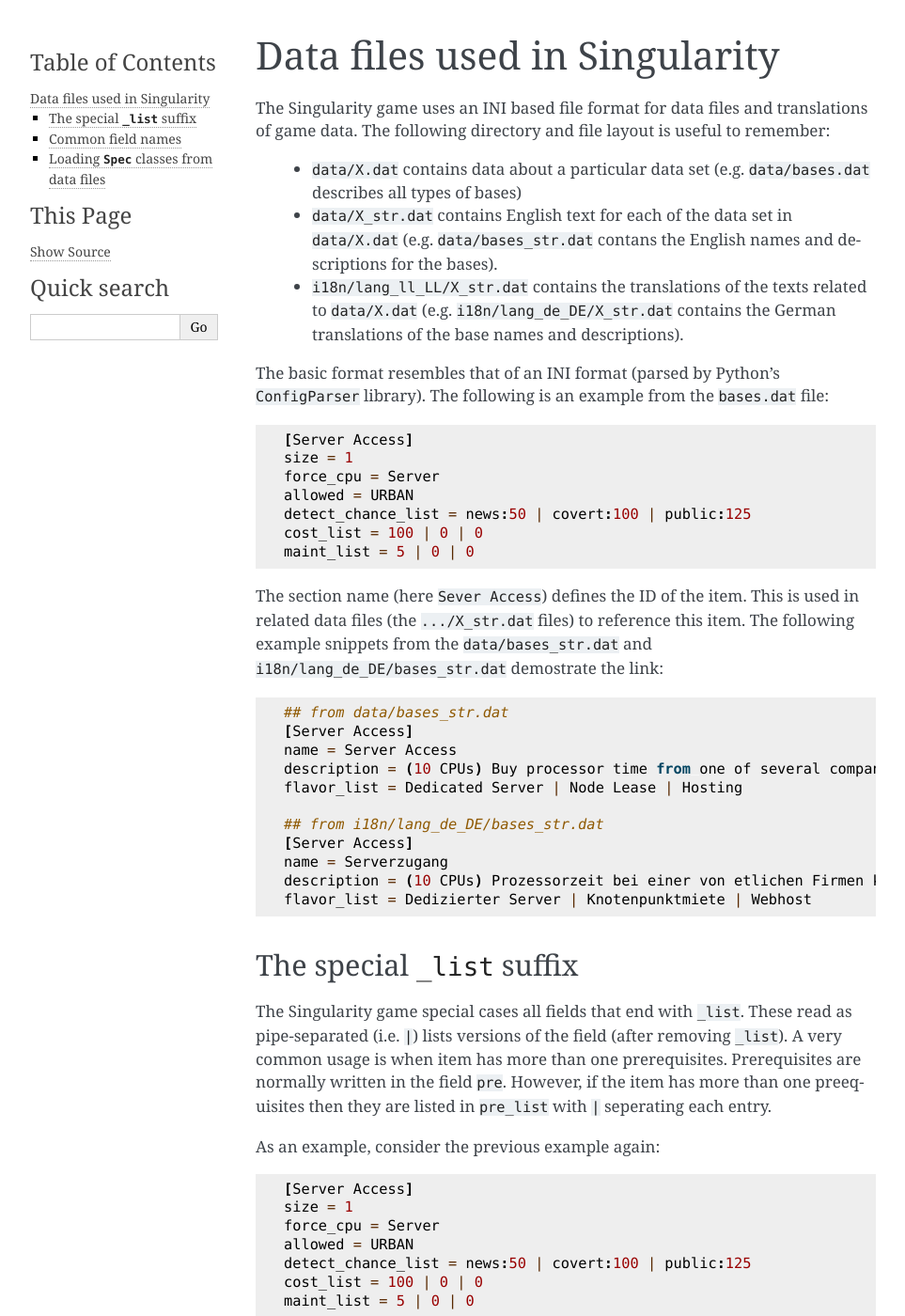
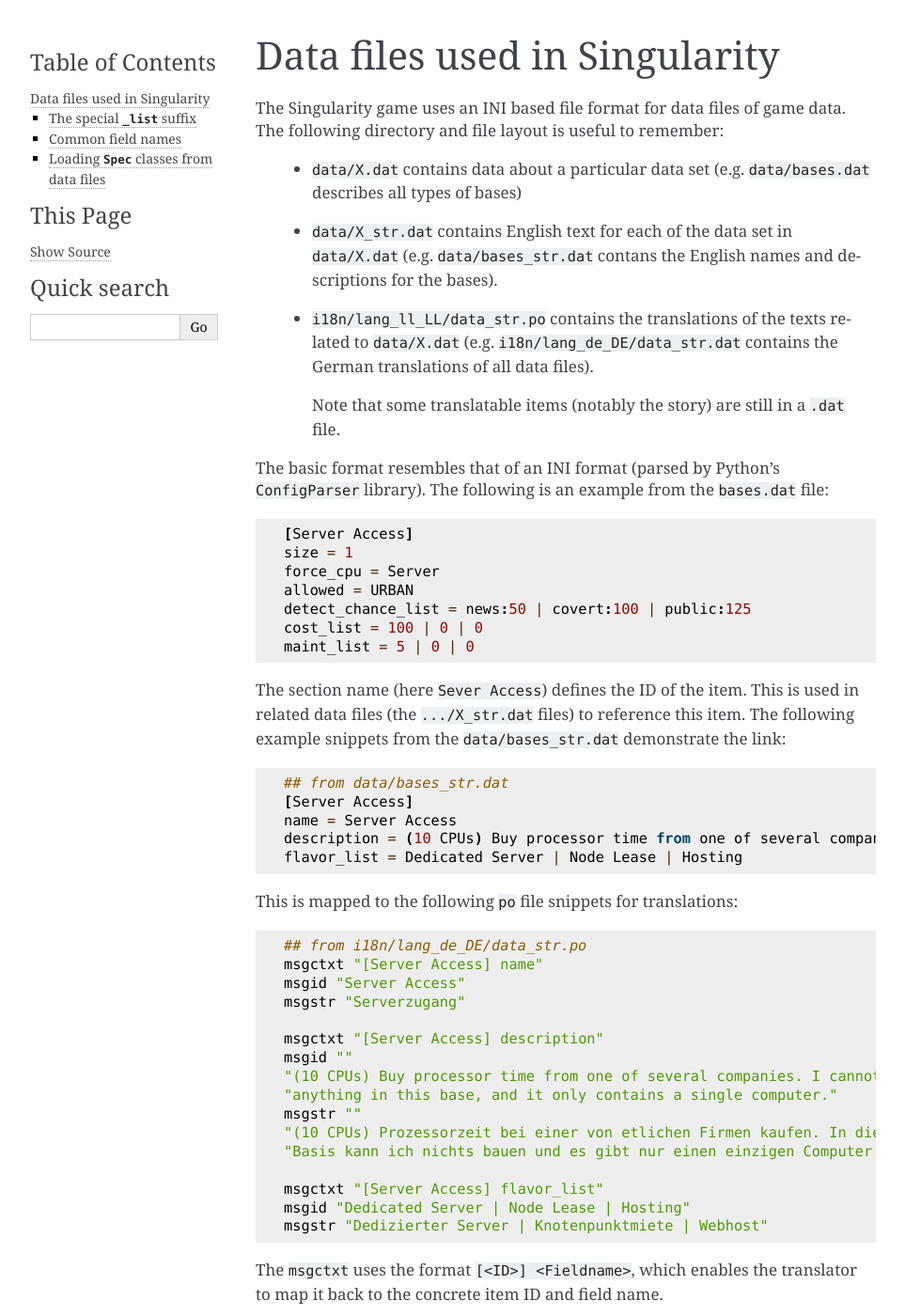
Before and after one commit to singularity/singularity, a Sphinx documentation site: the page built from docs/devel/data_files.rst, in a window 1280 px wide and 1400 px high. Shown: the whole window at 94% size, without its empty margins (148-1111 px from the left). Built offline with Sphinx 7.4.7, drawn with Linux system fonts in a browser that asks for light colours.

Commit message:
Update docs/devel/data_files.rst to reflect new translation engine
Signed-off-by: Niels Thykier <niels@thykier.net>

```diff
--- a/docs/devel/data_files.rst
+++ b/docs/devel/data_files.rst
@@ -1,9 +1,9 @@
 Data files used in Singularity
 ==============================
 
-The Singularity game uses an INI based file format for data files and
-translations of game data.  The following directory and file layout is
-useful to remember:
+The Singularity game uses an INI based file format for data files of
+game data.  The following directory and file layout is useful to
+remember:
 
  * ``data/X.dat`` contains data about a particular data set
    (e.g. ``data/bases.dat`` describes all types of bases)
@@ -12,10 +12,13 @@
    in ``data/X.dat`` (e.g. ``data/bases_str.dat`` contans the English
    names and descriptions for the bases).
 
- * ``i18n/lang_ll_LL/X_str.dat`` contains the translations of the
-   texts related to ``data/X.dat`` (e.g. ``i18n/lang_de_DE/X_str.dat``
-   contains the German translations of the base names and
-   descriptions).
+ * ``i18n/lang_ll_LL/data_str.po`` contains the translations of the
+   texts related to ``data/X.dat`` (e.g. ``i18n/lang_de_DE/data_str.dat``
+   contains the German translations of all data files).
+
+   Note that some translatable items (notably the story) are still in
+   a ``.dat`` file.
+
 
 The basic format resembles that of an INI format (parsed by Python's
 ``ConfigParser`` library).  The following is an example from the
@@ -33,8 +36,7 @@
 The section name (here ``Sever Access``) defines the ID of the item.
 This is used in related data files (the ``.../X_str.dat`` files) to
 reference this item.  The following example snippets from the
-``data/bases_str.dat`` and ``i18n/lang_de_DE/bases_str.dat``
-demostrate the link::
+``data/bases_str.dat`` demonstrate the link::
 
   ## from data/bases_str.dat
   [Server Access]
@@ -42,11 +44,27 @@
   description = (10 CPUs) Buy processor time from one of several companies. I cannot build anything in this base, and it only contains a single computer.
   flavor_list = Dedicated Server | Node Lease | Hosting
 
-  ## from i18n/lang_de_DE/bases_str.dat
-  [Server Access]
-  name = Serverzugang
-  description = (10 CPUs) Prozessorzeit bei einer von etlichen Firmen kaufen. In dieser Basis kann ich nichts bauen und es gibt nur einen einzigen Computer.
-  flavor_list = Dedizierter Server | Knotenpunktmiete | Webhost
+This is mapped to the following ``po`` file snippets for translations::
+
+  ## from i18n/lang_de_DE/data_str.po
+  msgctxt "[Server Access] name"
+  msgid "Server Access"
+  msgstr "Serverzugang"
+
+  msgctxt "[Server Access] description"
+  msgid ""
+  "(10 CPUs) Buy processor time from one of several companies. I cannot build "
+  "anything in this base, and it only contains a single computer."
+  msgstr ""
+  "(10 CPUs) Prozessorzeit bei einer von etlichen Firmen kaufen. In dieser "
+  "Basis kann ich nichts bauen und es gibt nur einen einzigen Computer."
+
+  msgctxt "[Server Access] flavor_list"
+  msgid "Dedicated Server | Node Lease | Hosting"
+  msgstr "Dedizierter Server | Knotenpunktmiete | Webhost"
+
+The ``msgctxt`` uses the format ``[<ID>] <Fieldname>``, which enables
+the translator to map it back to the concrete item ID and field name.
 
 
 The special ``_list`` suffix
@@ -86,6 +104,7 @@
 
  * ``name`` (commonly found in ``X_str.dat``).  Denotes the player
    visible name of the concrete entry.
+
  * ``description`` (commonly found in ``X_str.dat``).  Denotes the
    player visible (long) description of the concrete item.
 
```
